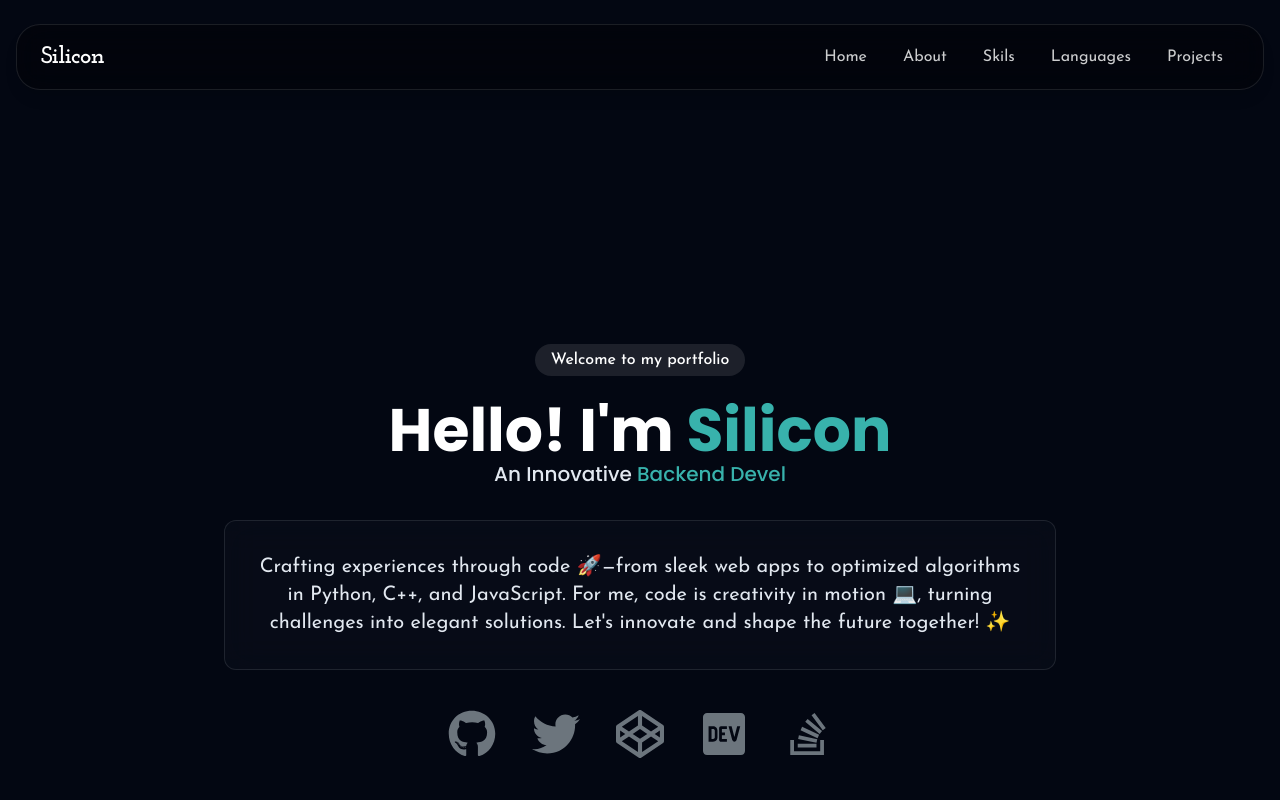
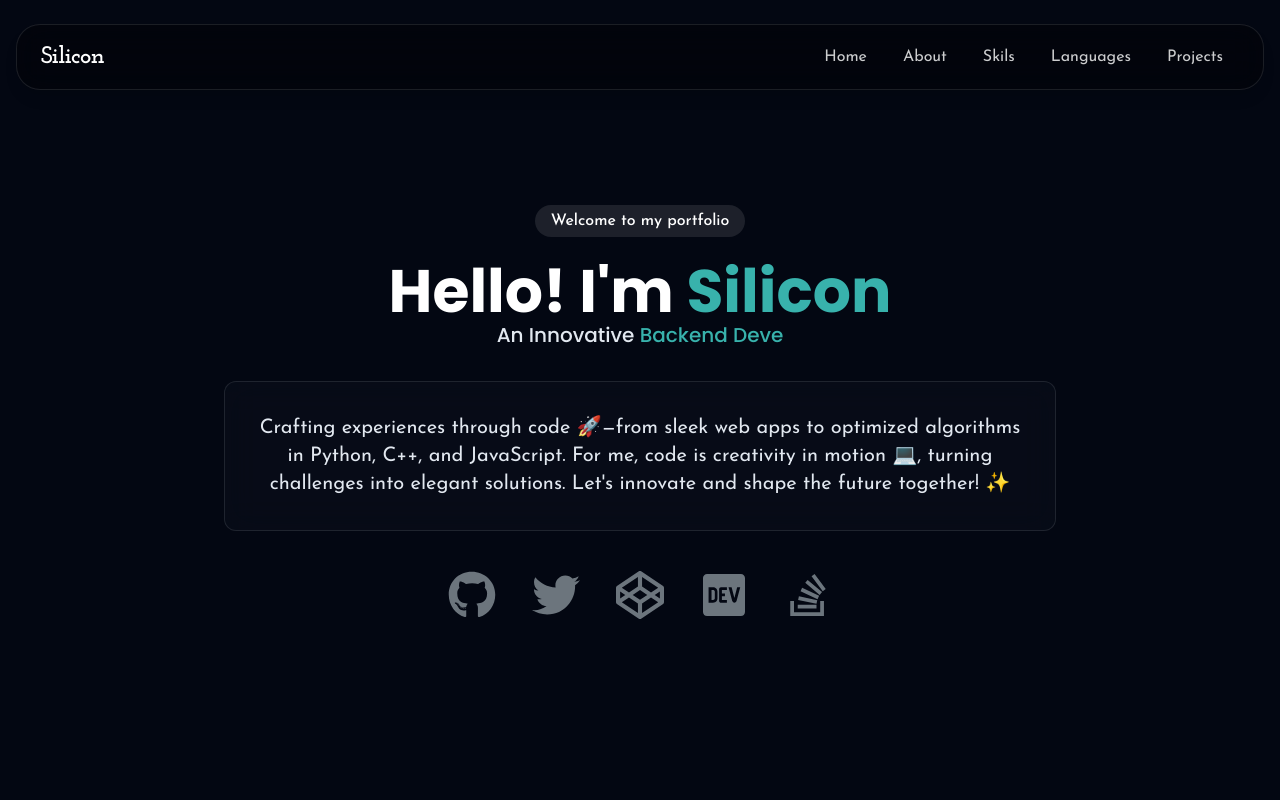
Before and after one commit to CoderSilicon/SIlicon3_3rd, a React (Vite) app: page / in a window 1280 px wide. Shown: the top 800 px of the page. Built offline with nearby package versions, Linux system fonts and the light colour scheme.

Commit message:
#12 Commit

```diff
--- a/src/components/FirstPage.jsx
+++ b/src/components/FirstPage.jsx
@@ -43,7 +43,7 @@ const FirstPage = () => {
 
   return (
     <section className="Poppins-regular relative z-10 min-h-screen flex flex-col items-center justify-center text-white lg:mx-0 mx-6 sm:mx-4">
-      <div className="p-8 sm:p-16 max-w-full mx-auto my-64 ">
+      <div className="p-8 sm:p-16 max-w-full mx-auto  ">
         {/* Main content */}
         <motion.div
           initial={{ opacity: 0 }}
```
